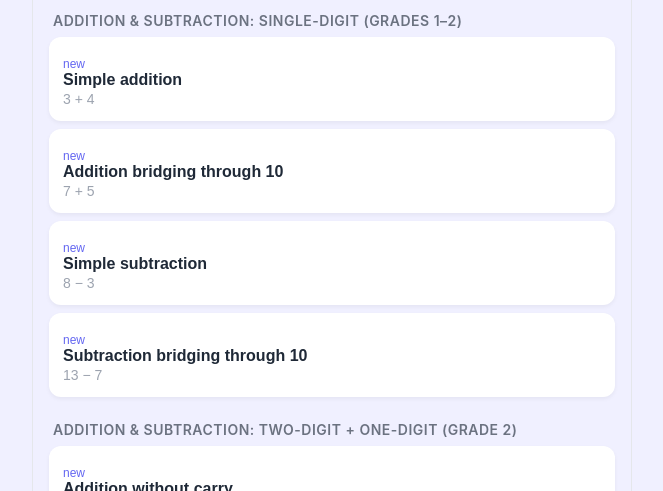
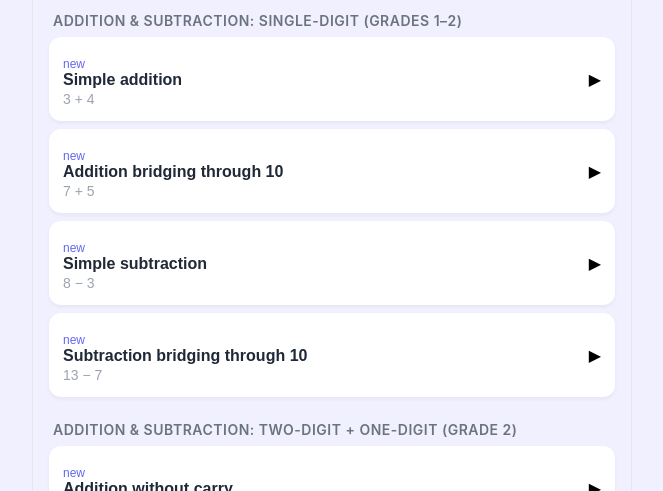
Before and after one commit to slyvkanychserhii/mathtrainer, a React (Vite) app: page /#/ in a window 1280 px wide. Shown: the part 309-800 px from the top of the page, without its empty margins (308-971 px from the left). Built offline with nearby package versions, Linux system fonts and the light colour scheme.

Commit message:
add play arrow on card right side

```diff
--- a/src/App.css
+++ b/src/App.css
@@ -564,6 +564,13 @@ html, body, #root {
 
 .task-recency-label {
   font-size: 10px;
+}
+
+.play-icon {
+  font-size: 16px;
+  align-self: center;
+  margin-left: 12px;
+  flex-shrink: 0;
 }
 
 /* Stats day card */
--- a/src/screens/TestListScreen.tsx
+++ b/src/screens/TestListScreen.tsx
@@ -296,6 +296,7 @@ export default function TestListScreen() {
                             <div className="task-example">{task.example}</div>
                           </div>
                         </div>
+                        <span className="play-icon">▶</span>
                       </button>
                     );
                   })}
```
